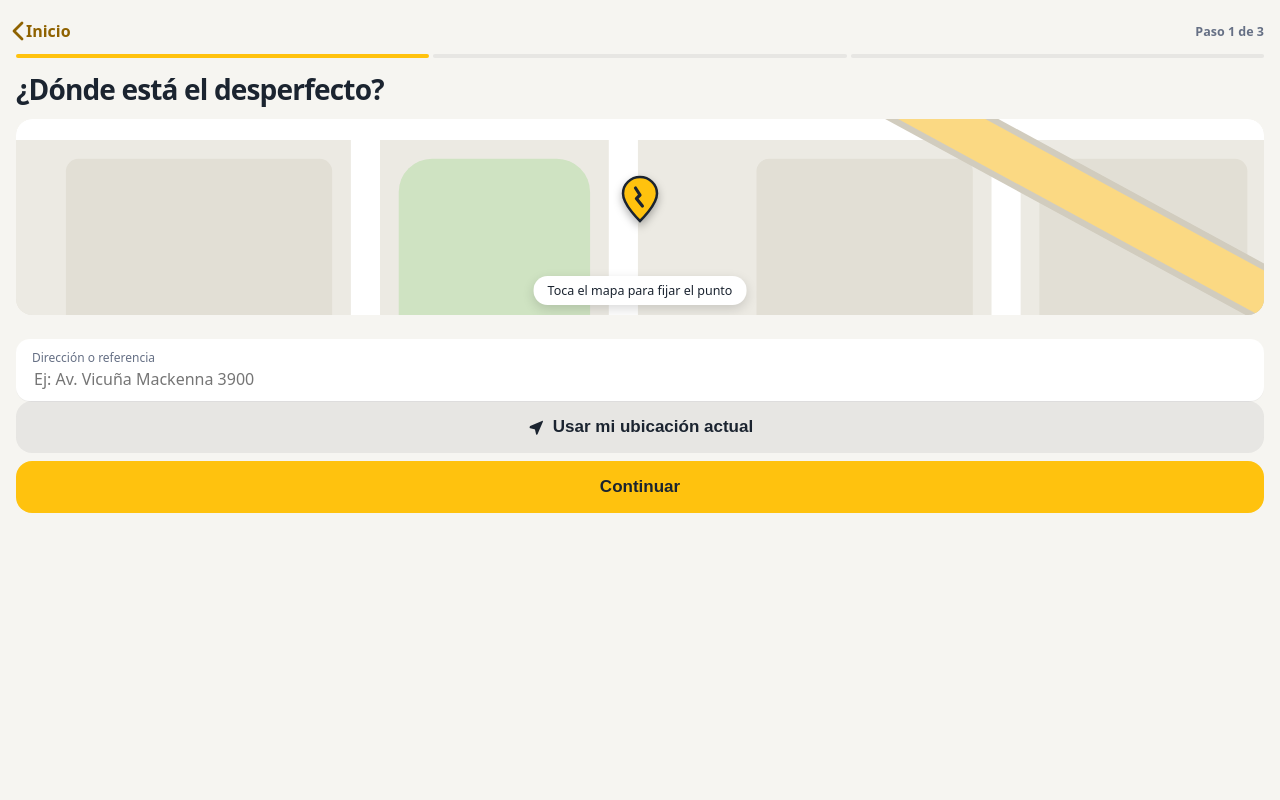
After one commit to matiasveragua/proyecto_inicial, a Django app: page /ubicacion/ in a window 1280 px wide. The commit adds this page. Run offline with Django 5.2, Linux system fonts and the light colour scheme; parts of the project's set-up code (start-up, migrations or seed data) failed here and were passed over.

Commit message:
Pantalla 3 formulario de ubicacion

```diff
--- a/mysite/urls.py
+++ b/mysite/urls.py
@@ -24,6 +24,7 @@ urlpatterns = [
     path('admin/', admin.site.urls),
     path('inicio/', views.inicio, name='inicio'),
     path('login/', views.login, name= 'login'),
+    path('ubicacion/', views.ubicacion, name= 'ubicacion'),
 ]
 
 # En desarrollo, servir las fotos subidas desde /media/
--- /dev/null
+++ b/reportes/templates/reportes/ubicacion.html
@@ -0,0 +1,183 @@
+{% extends 'reportes/base.html' %}
+
+{% block contenido %}
+
+<style>
+
+    /* diseño de la pantalla de ubicacion */
+
+    .top-bar {flex: none; padding: 0 16px; display: flex; flex-direction: column; gap: 8px; margin-top: 16px; }
+    .top-bar .line { display: flex; align-items: center; justify-content: space-between; height: 30px; }
+
+    /* boton para debolverse */
+
+    .back { display: inline-flex; align-items: center; gap: 2px; font-size: 16px; color: #8f6200; font-weight: 600; margin-left: -4px; text-decoration: none; }
+    .back svg { width: 12px; height: 20px; fill: none; stroke: currentColor; stroke-width: 2.8; stroke-linecap: round; stroke-linejoin: round; }
+
+    /* barra de progreso */
+
+    .stepno { font-size: 12.5px; color: var(--texto-secundario); font-weight: 600; }
+    .prog { display: grid; grid-template-columns: repeat(3, 1fr); gap: 4px; }
+    .prog i { height: 4px; border-radius: 2px; background: rgba(27, 36, 48, .07); }
+    .prog i.on { background: var(--amarillo-vial); }
+
+    .large { margin: 8px 0 0 0; font-size: 28px; font-weight: 800; letter-spacing: -.03em; line-height: 1.12; color: var(--texto-principal); }
+
+    .pbody { flex: 1; min-height: 0; display: flex; flex-direction: column; gap: 12px; padding: 14px 16px 34px; }
+
+    /* mapa */
+
+    .map { position: relative; border-radius: 16px; overflow: hidden; background: #eceae3; flex: none; height: 196px; width: 100%; }
+    .map svg.bg { width: 100%; height: 100%; display: block; }
+
+    /* pin sobre el mapa */
+
+    .pin { position: absolute; width: 34px; height: 44px; transform: translate(-50%, -100%); filter: drop-shadow(0 4px 4px rgba(0,0,0,.3)); }
+    .pin svg { width: 100%; height: 100%; display: block; }
+
+    /* texto informativo en el mismo mapa */
+
+    .hint { position: absolute; left: 50%; bottom: 10px; transform: translateX(-50%); white-space: nowrap; font-size: 12.5px; padding: 6px 14px; border-radius: 14px; background: var(--fondo-tarjeta); color: var(--texto-principal); box-shadow: 0 4px 12px rgba(0,0,0,0.15); }
+
+    /* caja donde va la direccion */
+
+    .group { background: var(--fondo-tarjeta); border-radius: 14px; overflow: hidden; box-shadow: 0 1px 0 rgba(27,36,48,.04); }
+    .row { padding: 10px 16px; display: flex; flex-direction: column; gap: 1px; position: relative; min-width: 0; }
+    .row .k { font-size: 12px; color: var(--texto-secundario); }
+    .row .v { font-size: 16px; color: var(--texto-principal); }
+
+    /* botones */
+
+    .sp { flex: 1; }
+    .stack { display: flex; flex-direction: column; gap: 8px; }
+    .btn { appearance: none; border: 0; font-size: 17px; font-weight: 700; height: 52px; border-radius: 16px; width: 100%; cursor: pointer; display: flex; align-items: center; justify-content: center; gap: 8px; background: var(--amarillo-vial); color: #1b2430; }
+    .btn.ghost { background: rgba(27, 36, 48, .07); color: var(--texto-principal); font-weight: 600; }
+    .btn svg { width: 18px; height: 18px; fill: none; stroke: currentColor; stroke-width: 2.4; stroke-linecap: round; stroke-linejoin: round; }
+
+</style>
+
+<!-- barra superior y el progreso -->
+
+<div class="top-bar">
+    <div class="line">
+
+        <a href="{% url 'inicio' %}" class="back">
+            <svg viewBox="0 0 12 20"><path d="M10 2 2 10l8 8"/></svg>Inicio
+        </a>
+
+        <span class="stepno">Paso 1 de 3</span>
+
+    </div>
+
+    <div class="prog"><i class="on"></i><i></i><i></i></div>
+    <h1 class="large">¿Dónde está el desperfecto?</h1>
+
+</div>
+
+<!-- todo lo demas -->
+
+<div class="pbody">
+
+    <!-- mapa -->
+
+    <div class="map">
+
+        <!-- fondo del mapa -->
+
+        <svg class="bg" viewBox="0 0 300 380" preserveAspectRatio="xMidYMid slice">
+
+            <rect width="300" height="380" fill="#eceae3"/>
+            <g fill="#e2dfd5">
+
+                <rect x="12" y="12" width="64" height="62" rx="3"/><rect x="92" y="12" width="46" height="62" rx="3"/><rect x="178" y="12" width="52" height="62" rx="3"/><rect x="246" y="12" width="50" height="62" rx="3"/>
+                <rect x="12" y="90" width="64" height="70" rx="3"/><rect x="92" y="90" width="46" height="70" rx="3"/><rect x="178" y="90" width="52" height="70" rx="3"/><rect x="246" y="90" width="50" height="70" rx="3"/>
+                <rect x="12" y="176" width="64" height="70" rx="3"/><rect x="178" y="176" width="52" height="70" rx="3"/><rect x="246" y="176" width="50" height="70" rx="3"/>
+                <rect x="12" y="262" width="64" height="60" rx="3"/><rect x="92" y="262" width="46" height="60" rx="3"/><rect x="178" y="262" width="52" height="60" rx="3"/><rect x="246" y="262" width="50" height="60" rx="3"/>
+
+            </g>
+
+            <rect x="92" y="176" width="46" height="70" rx="8" fill="#cfe3c2"/>
+            <path d="M0 338 C60 316 120 360 180 334 S270 308 300 322 L300 380 L0 380 Z" fill="#bcd9ec"/>
+
+            <g stroke="#ffffff" stroke-width="7" fill="none" stroke-linecap="round">
+
+                <path d="M0 82 H300"/><path d="M0 168 H300"/><path d="M0 254 H300"/><path d="M84 0 V380"/><path d="M146 0 V380"/><path d="M238 0 V380"/>
+
+            </g>
+
+            <path d="M-10 40 L310 214" stroke="#d1ccbe" stroke-width="13" fill="none"/>
+            <path d="M-10 40 L310 214" stroke="#fbd983" stroke-width="10" fill="none"/>
+
+        </svg>
+
+        <!-- pin -->
+        <span class="pin" style="left:50%;top:52%">
+
+            <svg viewBox="0 0 34 44" style="overflow: visible;">
+
+                <path d="M17 0C7.6 0 0 7.3 0 16.5 0 28 17 44 17 44s17-16 17-27.5C34 7.3 26.4 0 17 0z" fill="#ffc20e" stroke="#1b2430" stroke-width="2.5"/>
+                <path d="M12.5 11l4.5 7-3.6 3.6 6 7.4" stroke="#1b2430" stroke-width="3.2" stroke-linecap="round" stroke-linejoin="round" fill="none"/>
+
+            </svg>
+        </span>
+
+        <span class="hint">Toca el mapa para fijar el punto</span>
+
+    </div>
+
+    <form method="POST" action="">
+
+        <!-- no olvidar el token de seguridad o Django tirará error 403 -->
+
+        {% csrf_token %}
+
+        <!-- direccion ingresada -->
+
+        <div class="group" style="margin-top: 12px;">
+
+            <div class="row">
+
+                <span class="k">Dirección o referencia</span>
+
+                <!-- le agregue el atributo name="direccion" para que lo capturen en views.py -->
+
+                <input class="v" type="text" name="direccion" placeholder="Ej: Av. Vicuña Mackenna 3900" required style="border:none; outline:none; background:transparent; width:100%; font-family: inherit; color: inherit;">
+
+            </div>
+        </div>
+
+        <!-- inputs ocultos para guardar las coordenadas al usar el JS -->
+
+        <input type="hidden" name="latitud" id="lat">
+        <input type="hidden" name="longitud" id="lon">
+
+        <!-- espaciador para empujar los botones al fondo -->
+
+        <div class="sp"></div>
+
+        <!-- botones de accion -->
+
+        <div class="stack">
+
+            <!-- le agregue el id="btnUbicacion" para que lo conecten con su script de geolocalizacion -->
+
+            <button class="btn ghost" type="button" id="btnUbicacion">
+
+                <svg viewBox="0 0 24 24" style="fill:currentColor;stroke:none">
+
+                    <path d="M3.4 11.1 20 3.9c.8-.3 1.5.4 1.2 1.2l-7.2 16.6c-.4.9-1.7.8-1.9-.1l-1.4-5.8a1 1 0 0 0-.7-.7l-5.8-1.4c-.9-.2-1-1.5-.1-1.9z"/>
+
+                </svg>
+                Usar mi ubicación actual
+            </button>
+
+            <!-- OJO, cambie type="button" a type="submit" para que envie los datos a Django -->
+            <button class="btn" type="submit">Continuar</button>
+        </div>
+    </form>
+
+</div>
+
+<!-- abran una etiqueta <script> aquí abajo para meter la lógica de navigator.geolocation -->
+
+{% endblock contenido %}
--- a/reportes/views.py
+++ b/reportes/views.py
@@ -5,3 +5,6 @@ def inicio(request):
 
 def login(request):
     return render(request, 'reportes/login.html')
+
+def ubicacion(request):
+    return render(request, 'reportes/ubicacion.html')
```
Also changed, not shown: reportes/templates/reportes/login.html (+35 -2 lines).
